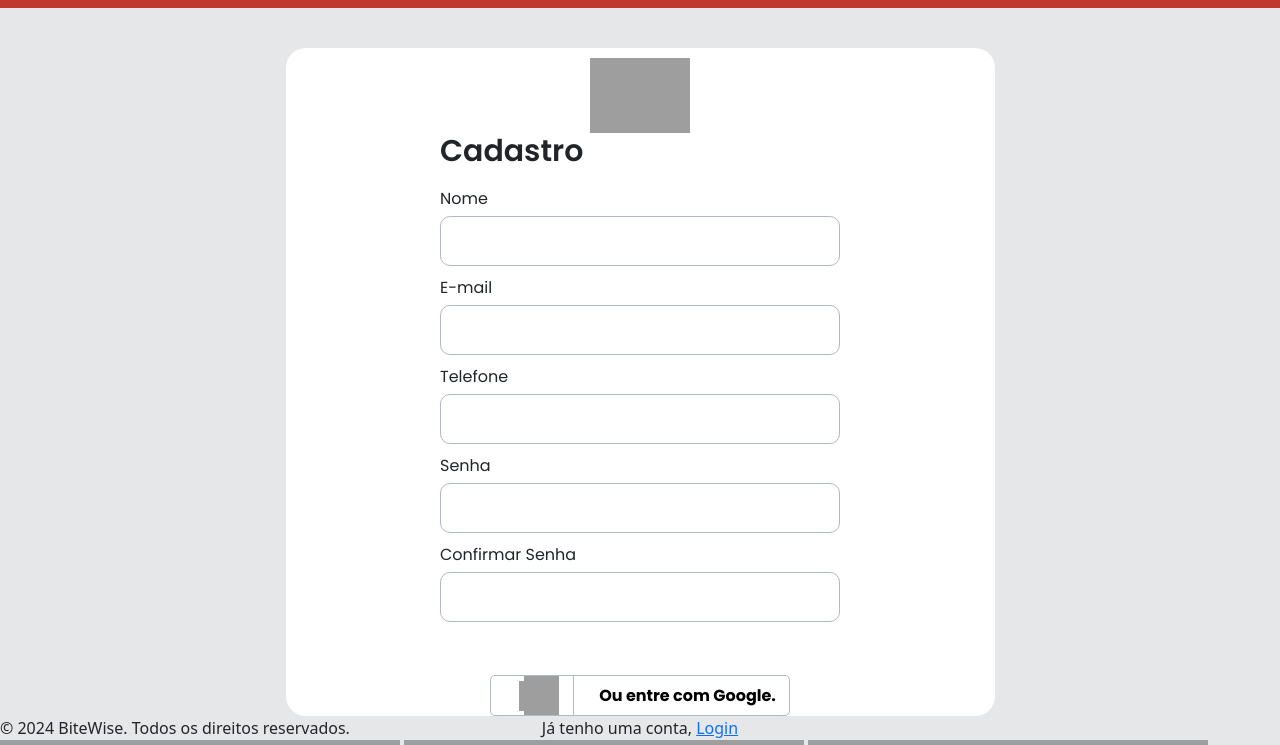
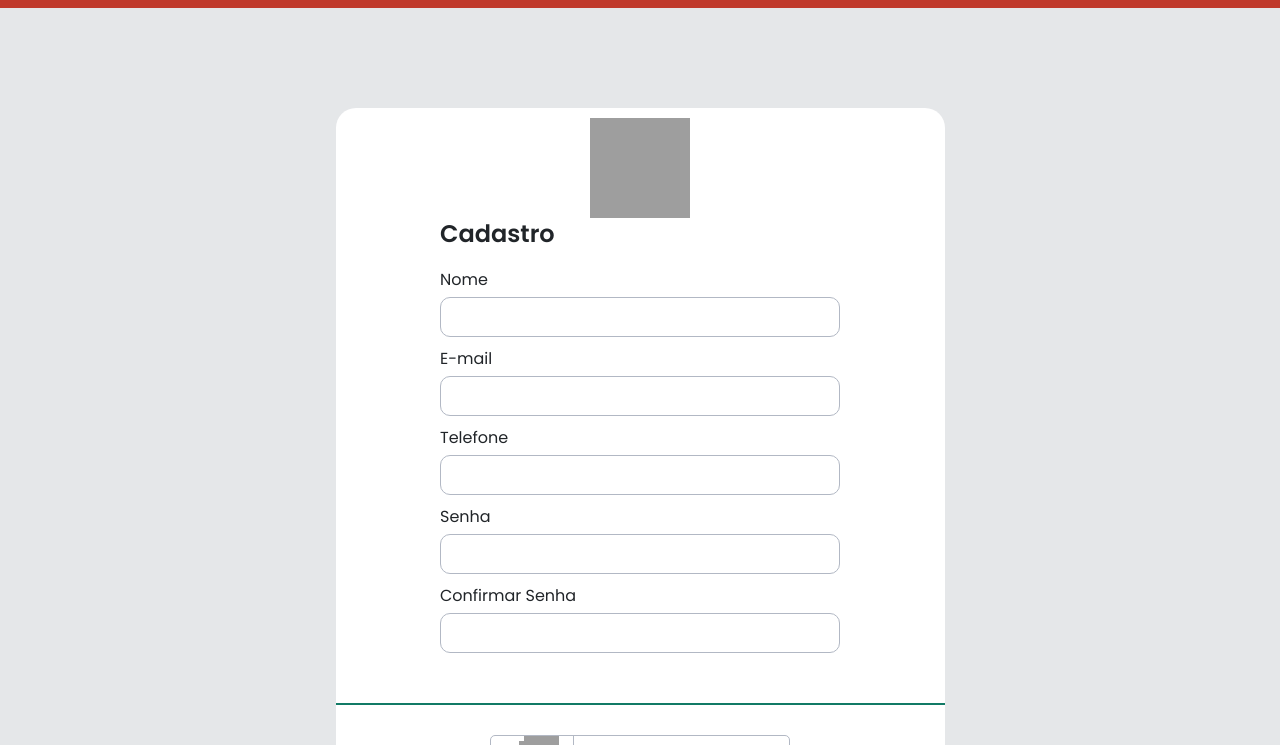
Before and after one commit to MaikonGino/PI_DSM_FATEC_2SEM2024, a Django app: page / in a window 1280 px wide. Shown: the part 308-1053 px from the top of the page. Run offline with Django 5.2, Linux system fonts and the light colour scheme; some libraries are stand-ins or nearby versions; grey boxes are pictures that could not be loaded.

Commit message:
feat: add style to signup page new content

```diff
--- a/BiteWise/BiteWise/static/styles/signup.css
+++ b/BiteWise/BiteWise/static/styles/signup.css
@@ -1,6 +1,6 @@
 @import url('https://fonts.googleapis.com/css2?family=Poppins:ital,wght@0,100;0,200;0,300;0,400;0,500;0,600;0,700;0,800;0,900;1,100;1,200;1,300;1,400;1,500;1,600;1,700;1,800;1,900&display=swap');
 @import url('https://fonts.googleapis.com/css2?family=Inter:ital,opsz,wght@0,14..32,100..900;1,14..32,100..900&display=swap');
-
+@import url('https://fonts.googleapis.com/css2?family=Roboto:ital,wght@0,100;0,300;0,400;0,500;0,700;0,900;1,100;1,300;1,400;1,500;1,700;1,900&display=swap');
 
 body{
     padding: 0;
@@ -56,24 +56,34 @@ main {
 .form-container {
     display: flex;
     flex-direction: column;
-    margin-top: 40px;
+    margin-top: 100px;
     background-color: #FFFFFF;
     border-radius: 20px;
     align-items: center;
-    height: 668px;
-    width: 709px;
+    height: 730px;
+    width: 609px;
+}
+
+.divider {
+    border: none;
+    height: 2px;
+    background-color: #117A65;
+    margin: 20px 0;
+    width: 100%;
+    opacity: 100;
+    margin-top: 40px;
 }
 
 .form-title {
     font-family: "Poppins";
-    font-size: 30px;
+    font-size: 24px;
     font-weight: 600;
 }
 
 .title-container {
     justify-content: left;
     align-items: center;
-    height: 70px;
+    height: 40px;
     width: 400px;
     display: flex;
     text-align: left;
@@ -86,13 +96,15 @@ main {
 }
 
 .form-input-container {
+
 }
 
 .input {
-    height: 50px;
+    height: 40px;
     width: 400px;
     border: 1px solid #B2B8C4;
     border-radius: 10px;
+    padding: 10px;
 }
 
 .input-title {
@@ -103,3 +115,61 @@ main {
 .form-item-container {
     margin: 10px;
 }
+
+.login-container {
+    margin-top: 15px;
+}
+
+.login-text {
+    color: #000000;
+    font-family: 'Poppins';
+    font-size: 16px;
+    font-weight: 600;
+}
+
+.login-link {
+    color: #A04000;
+    font-family: 'Poppins';
+    font-size: 16px;
+    font-weight: 600;
+    text-decoration: none;
+}
+
+
+.footer-container {
+    display: flex;
+    flex-direction: row;
+    height: 100px;
+    background-color: #000000;
+    margin-top: 100px;
+    justify-content: space-between;
+    align-items: center;
+    border-radius: 10px 10px 0 0;
+}
+
+.footer-text {
+    margin-left: 20px;
+    font-family: 'Roboto';
+    color: #FFFFFF;
+    font-weight: 500;
+}
+
+.footer-icons-container {
+    display: flex;
+    justify-content: center;
+    align-items: center;
+    margin-right: 60px;
+    gap: 130px;
+}
+
+.facebook {
+    height: 60px;
+}
+
+.instagram {
+    height: 60px;
+}
+
+.tiktok {
+    height: 60px;
+}
```
